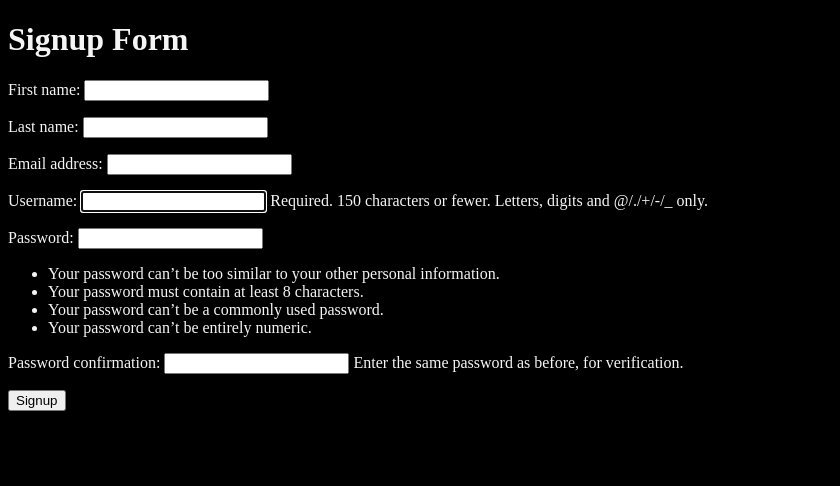
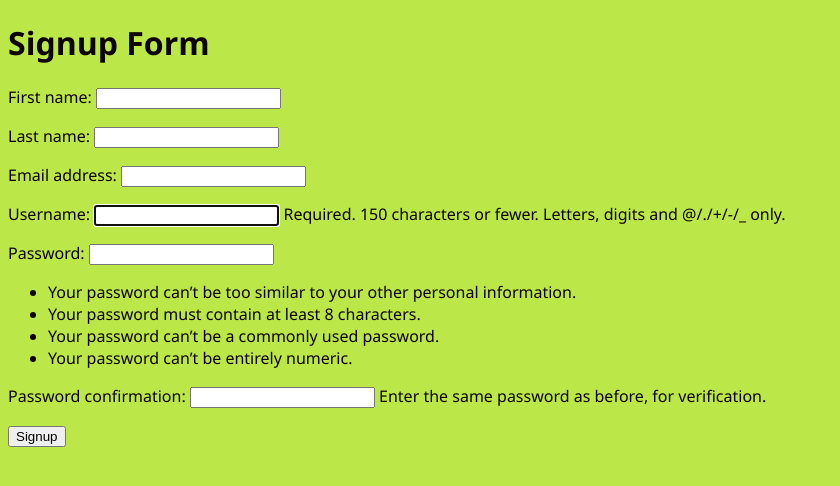
Before and after one commit to SohanKumarRath/Authentication-using-Django, a Django app: page /authentication/signup/ in a window 1280 px wide. Shown: the top 486 px of the page, without its empty margins (0-840 px from the left). Run offline with Django 5.2, Linux system fonts and the light colour scheme.

Commit message:
commit this

```diff
--- a/Authentication_project/authentication_app/static/style.css
+++ b/Authentication_project/authentication_app/static/style.css
@@ -1,4 +1,5 @@
 body{
-    background-color: black;
-    color:whitesmoke;
+    font-family: 'Segoe UI', Tahoma, Geneva, Verdana, sans-serif;
+    background-color: rgba(170, 226, 28, 0.8);
+    color:rgb(13, 3, 3);
 }
--- a/Authentication_project/authentication_app/templates/signupform.html
+++ b/Authentication_project/authentication_app/templates/signupform.html
@@ -14,5 +14,8 @@
         {{ form.as_p }}
         <button type="submit">Signup</button>
     </form>
+    {% for message in messages %}
+    <small style="color:red;">{{message}}</small>
+    {% endfor %}
 </body>
 </html>
--- a/Authentication_project/authentication_app/views.py
+++ b/Authentication_project/authentication_app/views.py
@@ -1,12 +1,16 @@
 from django.shortcuts import render
 # from django.contrib.auth.forms import UserCreationForm
 from .forms import SignupForm
+from django.contrib import messages
 # Create your views here.
 def signupView(req):
     if req.method=='POST':
         form=SignupForm(req.POST)
         if form.is_valid():
             form.save()
+            form=SignupForm()
+            messages.success('Thank you for the signup !!!')
+
     else:
         form=SignupForm()
     return render(req,'signupform.html',{'form':form})
```
